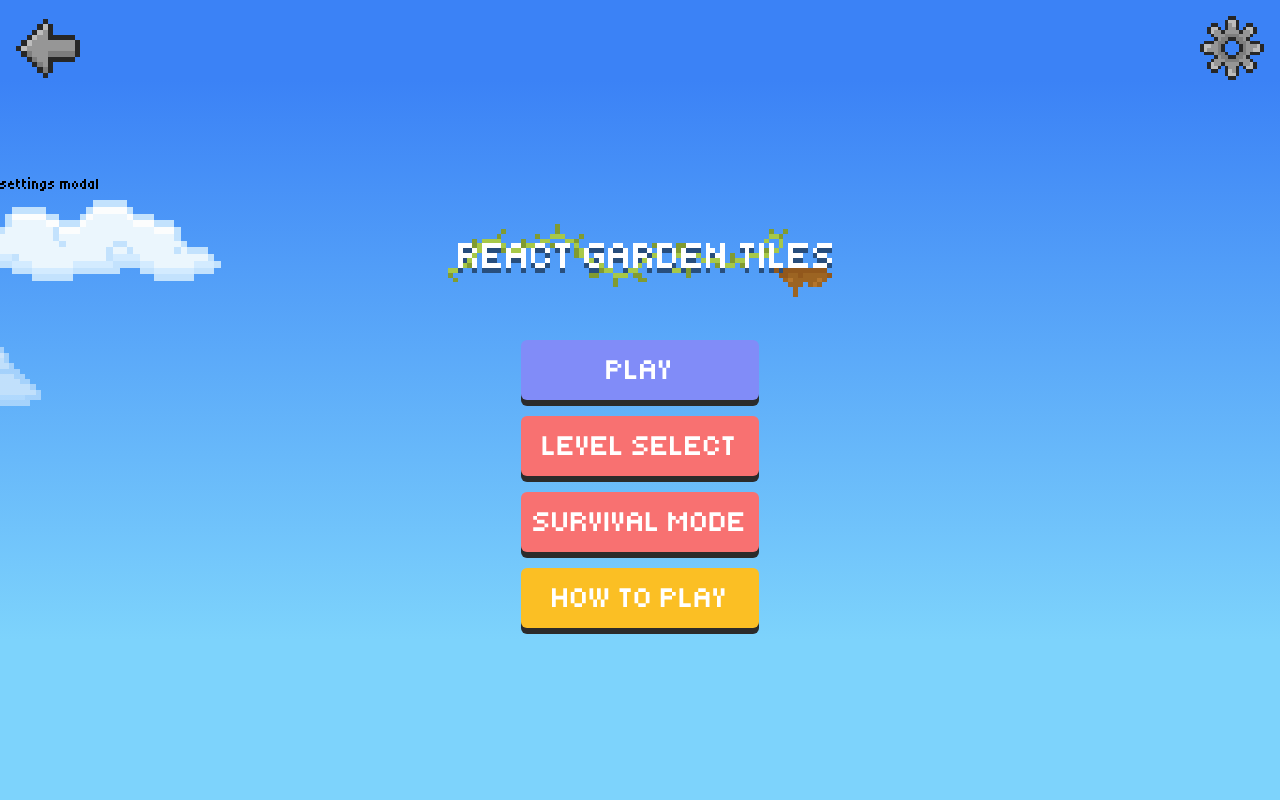
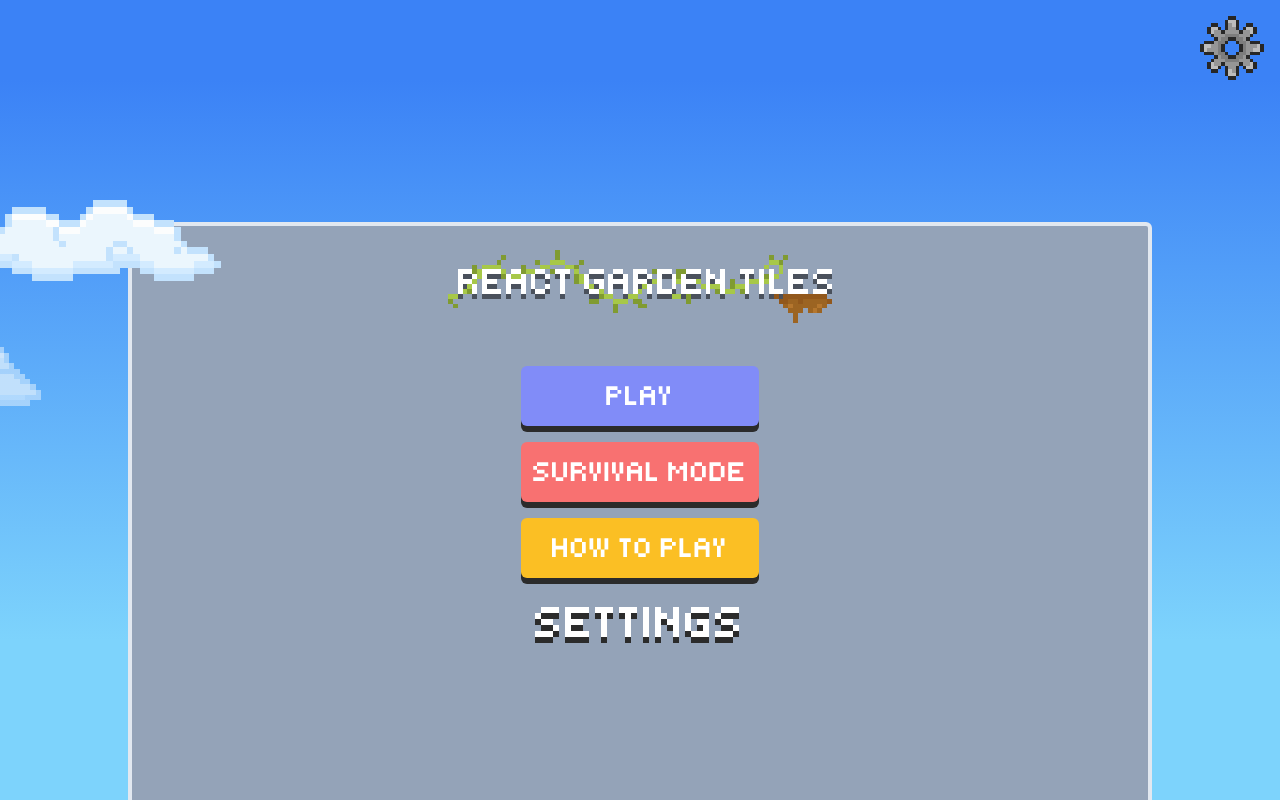
Before and after one commit to Sigrik/react-garden-game, a React (Vite) app: page / in a window 1280 px wide. Both pictures are taken after a click on the button 1232 px from the left and 48 px from the top of the page. Shown: the top 800 px of the page. Built offline with nearby package versions, Linux system fonts and the light colour scheme.

Commit message:
Add styling changes

```diff
--- a/src/components/GameOver.jsx
+++ b/src/components/GameOver.jsx
@@ -1,14 +1,23 @@
 import { Modal } from "./Modal";
+import { Link } from "react-router-dom";
 export function GameOver(props) {
   return (
-    <Modal>
-      <h1>Game is Over!</h1>
-      <h2>{props.title}</h2>
-      <p>Time:</p>
+    <Modal zValue="30">
+      <h1 className="text-5xl drop-shadow-px-btn">{props.title}</h1>
+      <p className="text-2xl">Time left: {props.time} seconds</p>
       <div className="flex flex-row gap-4">
-        <button>Retry</button>
-        <button>Main Menu</button>
-        <button>Next Level</button>
+        <Link className="rounded-md bg-amber-400 px-10 py-4 text-center text-2xl drop-shadow-px-btn hover:bg-amber-300">
+          Retry
+        </Link>
+        <Link
+          to="/"
+          className="rounded-md bg-red-400 px-10 py-4 text-center text-2xl drop-shadow-px-btn hover:bg-red-300"
+        >
+          Menu
+        </Link>
+        <Link className="rounded-md bg-indigo-400 px-10 py-4 text-center text-2xl drop-shadow-px-btn hover:bg-indigo-300">
+          Next
+        </Link>
       </div>
     </Modal>
   );
--- a/src/components/Header.jsx
+++ b/src/components/Header.jsx
@@ -1,8 +1,9 @@
 import { useState } from "react";
 import { Settings } from "./Settings";
-import { useNavigate } from "react-router-dom";
+import { useNavigate, useLocation } from "react-router-dom";
 
 export function Header() {
+  const { pathname } = useLocation();
   const navigate = useNavigate();
   const [showSettings, setShowSettings] = useState(false);
 
@@ -13,16 +14,26 @@ export function Header() {
   function navigateBack() {
     navigate("/");
   }
-
+  if (pathname === "/") {
+    return (
+      <div>
+        <button
+          onClick={handleShowSettings}
+          className="absolute right-4 top-4 z-30 h-16 w-16 bg-cog-icon bg-contain bg-center bg-no-repeat text-white"
+        ></button>
+        {showSettings && <Settings />}
+      </div>
+    );
+  }
   return (
-    <div className="z-20">
+    <div>
       <button
         onClick={handleShowSettings}
-        className="bg-cog-icon absolute right-4 top-4 h-16 w-16 bg-contain bg-center bg-no-repeat text-white"
+        className="absolute right-4 top-4 z-30 h-16 w-16 bg-cog-icon bg-contain bg-center bg-no-repeat text-white"
       ></button>
       <button
         onClick={navigateBack}
-        className="bg-arrow-icon absolute left-4 top-4 h-16 w-16 bg-contain bg-center bg-no-repeat text-white"
+        className="absolute left-4 top-4 z-30 h-16 w-16 bg-arrow-icon bg-contain bg-center bg-no-repeat text-white"
       ></button>
       {showSettings && <Settings />}
     </div>
--- a/src/components/Modal.jsx
+++ b/src/components/Modal.jsx
@@ -1,6 +1,8 @@
-export function Modal({ children }) {
+export function Modal({ zValue, children }) {
   return (
-    <div className=" absolute z-30 flex h-2/3 w-4/5 flex-col items-center justify-center gap-8 bg-black bg-opacity-30 text-white">
+    <div
+      className={`animate-popUp absolute left-0 right-0 h-[384px] z-${zValue} ml-auto mr-auto flex h-full w-4/5 flex-col items-center justify-center gap-8 rounded-md border-4 border-slate-200 bg-slate-400 text-white`}
+    >
       {children}
     </div>
   );
--- a/src/components/Settings.jsx
+++ b/src/components/Settings.jsx
@@ -1,8 +1,12 @@
+import { Modal } from "./Modal";
+
 export function Settings() {
   return (
-    <div>
-      {" "}
-      <h1> settings modal</h1>
-    </div>
+    <Modal zValue="40">
+      <div className="relative flex flex-col flex-wrap items-center justify-center">
+        {" "}
+        <h1 className="text-5xl drop-shadow-px-btn">SETTINGS</h1>
+      </div>
+    </Modal>
   );
 }
--- a/src/pages/GameScreen.jsx
+++ b/src/pages/GameScreen.jsx
@@ -22,7 +22,7 @@ export function GameScreen() {
     transform: `translate(${playerPos.col * 6}rem,${playerPos.row * 6}rem)`,
     background: `url('/src/assets/player${playerPos.direction}.png') no-repeat center / contain`,
   };
-  console.log(level);
+
   const detectKeyDown = (e) => {
     switch (e.key) {
       case "w":
@@ -62,7 +62,6 @@ export function GameScreen() {
       return total + row.reduce((rowTotal, col) => rowTotal + col, 0);
     }, 0);
     if (gridCount === 16 || gridCount === 0) {
-      console.log("You won!");
       clearInterval(gameTimerRef.current);
       document.removeEventListener(
         "keydown",
@@ -90,9 +89,7 @@ export function GameScreen() {
       } else if (newCol >= 3) {
         newCol = 3;
       }
-      if (newRow === prevPosition.row && newCol === prevPosition.col) {
-        console.log("row and col is the same, not moving");
-      } else {
+      if (!(newRow === prevPosition.row && newCol === prevPosition.col)) {
         swapSquare(newRow, newCol);
       }
       return { row: newRow, col: newCol, direction: facingDirection };
@@ -102,12 +99,6 @@ export function GameScreen() {
   function swapSquare(row, col) {
     gameGrid[row][col] = gameGrid[row][col] === 1 ? 0 : 1;
   }
-
-  /*
-  useEffect(() => {
-    console.log(playerPos);
-  }, [playerPos]);
-*/
 
   useEffect(() => {
     gameTimerRef.current = setInterval(() => {
@@ -120,7 +111,6 @@ export function GameScreen() {
             throttledKeyDownRef.current,
             true,
           );
-          console.log("Game Over time's up!");
         }
         return prevTime - 1;
       });
@@ -144,8 +134,12 @@ export function GameScreen() {
 
   return (
     <div className="relative flex flex-col flex-wrap items-center justify-center">
-      {checkWin(gameGrid) ? <GameOver title="You Won!"></GameOver> : null}
-      {checkGameOver ? <GameOver title="You Lost"></GameOver> : null}
+      {checkWin(gameGrid) ? (
+        <GameOver title="LEVEL CLEARED!" time={gameTime}></GameOver>
+      ) : null}
+      {checkGameOver ? (
+        <GameOver title="LEVEL FAILED!" time={gameTime}></GameOver>
+      ) : null}
       <div className="absolute -top-20 flex flex-col items-center justify-center">
         <div>{gameTime}</div>
         <progress
--- a/src/pages/MainMenu.jsx
+++ b/src/pages/MainMenu.jsx
@@ -3,24 +3,18 @@ import { Link } from "react-router-dom";
 export function MainMenu() {
   return (
     <div className="z-20 flex flex-col items-center gap-y-4">
-      <div className="bg-game-logo h-32 w-96 bg-contain bg-center bg-no-repeat"></div>
+      <div className="h-32 w-96 bg-game-logo bg-contain bg-center bg-no-repeat"></div>
       <div className="flex flex-col items-center gap-y-4 text-white">
         <Link
-          to="/game"
-          className=" drop-shadow-px-btn w-full rounded-md bg-indigo-400 p-3 text-center text-3xl hover:bg-indigo-300"
+          to="/levels"
+          className=" w-full rounded-md bg-indigo-400 p-3 text-center text-3xl drop-shadow-px-btn hover:bg-indigo-300"
         >
           PLAY
         </Link>
-        <Link
-          to="/levels"
-          className="drop-shadow-px-btn w-full rounded-md bg-red-400 p-3 text-center text-3xl hover:bg-red-300"
-        >
-          LEVEL SELECT
-        </Link>
-        <Link className="drop-shadow-px-btn w-full rounded-md bg-red-400 p-3 text-center text-3xl hover:bg-red-300">
+        <Link className="w-full rounded-md bg-red-400 p-3 text-center text-3xl drop-shadow-px-btn hover:bg-red-300">
           SURVIVAL MODE
         </Link>
-        <Link className="drop-shadow-px-btn w-full rounded-md bg-amber-400 p-3 text-center text-3xl hover:bg-amber-300">
+        <Link className="w-full rounded-md bg-amber-400 p-3 text-center text-3xl drop-shadow-px-btn hover:bg-amber-300">
           HOW TO PLAY
         </Link>
       </div>
--- a/tailwind.config.js
+++ b/tailwind.config.js
@@ -82,10 +82,24 @@ export default {
             marginLeft: "100vw",
           },
         },
+        popUp: {
+          "0%": {
+            opacity: 0,
+            transform: "scale(0.6)",
+          },
+          "40%": {
+            opacity: 1,
+            transform: "scale(1.1)",
+          },
+          "80%": {
+            transform: "scale(0.95)",
+          },
+          "100%": {
+            transform: "scale(1)",
+          },
+        },
       },
       animation: {
-        tileTransitionGrass: "tileTransitionGrass 0.4s ease-in-out forwards",
-        tileTransitionMud: "tileTransitionMud 0.4s ease-in-out forwards",
         cloudTransitionFast: "cloudTransition 40s linear infinite",
         cloudTransitionMedium: "cloudTransition 60s linear infinite",
         cloudTransitionSlow: "cloudTransition 80s linear infinite",
@@ -94,6 +108,9 @@ export default {
         cloudLateTransitionMedium: "cloudTransitionLate 60s linear infinite",
         cloudLateTransitionSlow: "cloudTransitionLate 80s linear infinite",
         cloudLateTransitionVerySlow: "cloudTransitionLate 100s linear infinite",
+        tileTransitionGrass: "tileTransitionGrass 0.4s ease-in-out forwards",
+        tileTransitionMud: "tileTransitionMud 0.4s ease-in-out forwards",
+        popUp: "popUp 0.3s ease-in-out",
       },
     },
   },
```
